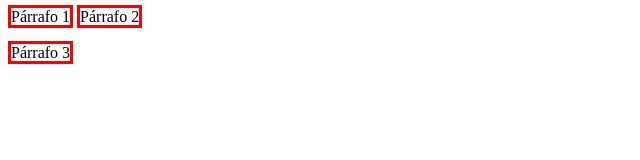
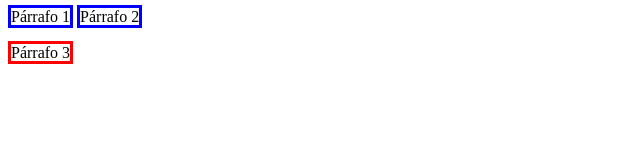
Before and after one commit to aittor18/Pagina, a plain HTML site: page index.html in a window 1280 px wide. Shown: the whole page, without its empty margins (0-640 px from the left). Drawn offline with Linux system fonts and the light colour scheme.

Commit message:
Update index.html

```diff
--- a/index.html
+++ b/index.html
@@ -5,7 +5,7 @@
     <title>Display Inline</title>
     <style>
         div p {
-            border: red solid;
+            border: blue solid;
             display: inline;
         }
 
```
